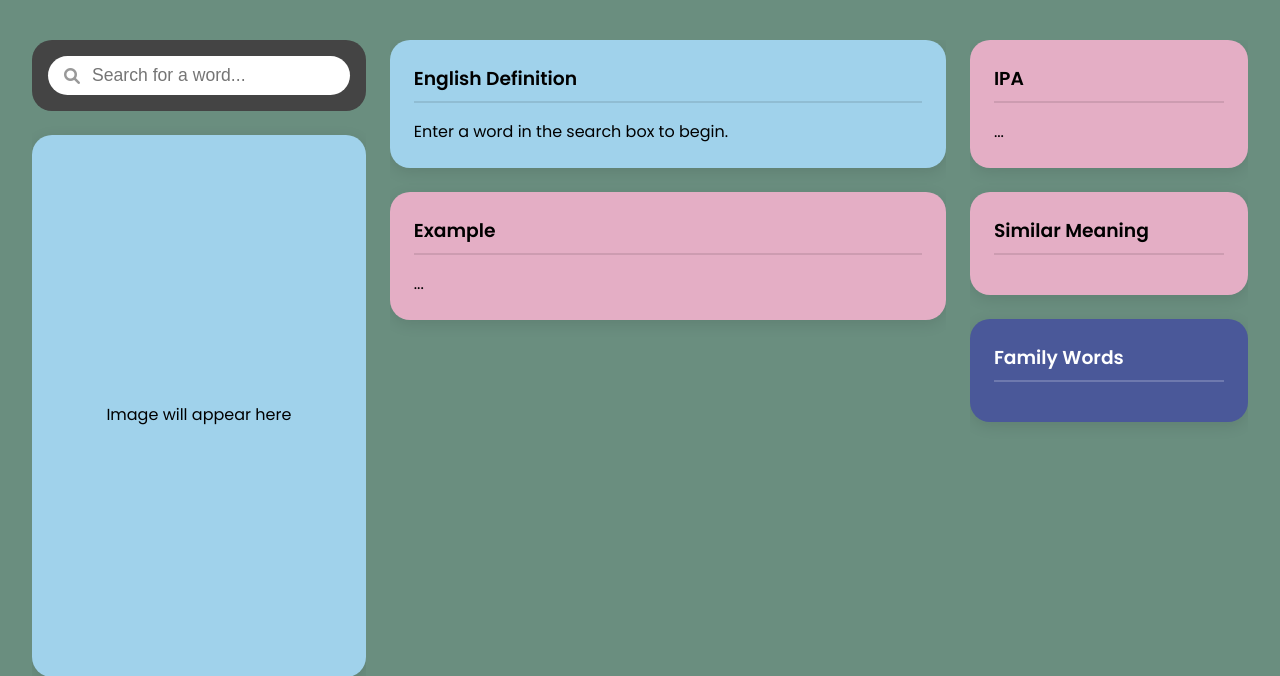
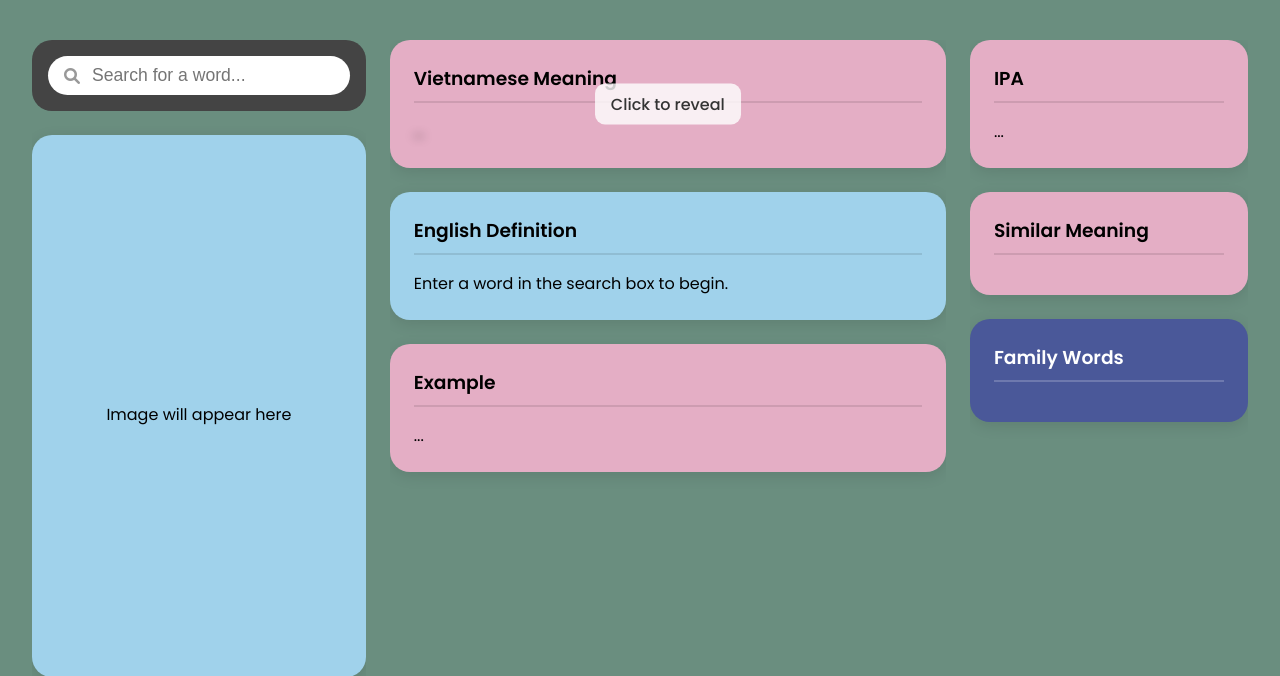
Before and after one commit to ntuanh/MyVocab, a Flask app: page / in a window 1280 px wide. Shown: the top 676 px of the page. Run offline with Flask 3, Linux system fonts and the light colour scheme.

Commit message:
fix: display Vietnamese meaning

```diff
--- a/my_website/static/style.css
+++ b/my_website/static/style.css
@@ -215,12 +215,13 @@ body {
     border-radius: 10px; cursor: pointer; font-size: 1rem; font-weight: 500;
     margin-top: 1rem; margin-right: 0.5rem;
 }
-.hidden { display: none !important; }
+
 
 #vietnamese-panel {
     position: relative;
     cursor: pointer;
     transition: background-color 0.3s;
+    display: block;
 }
 
 #vietnamese-panel.revealed p {
```
